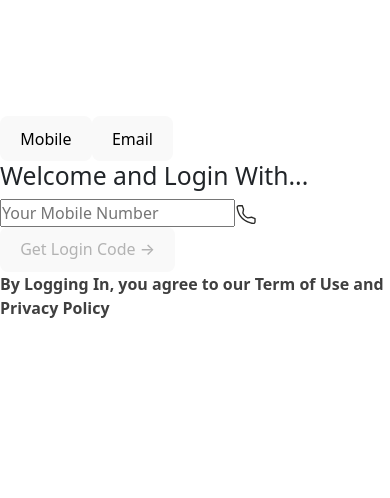
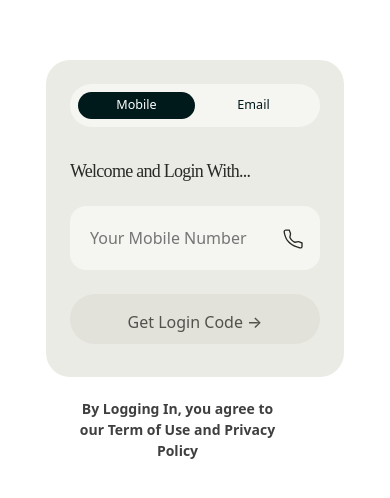
Before and after one commit to sirrotich/my.matx.africa, a React (Vite) app: page /login in a window 390 px wide. Shown: the part 204-702 px from the top of the page. Built offline with nearby package versions, Linux system fonts and the light colour scheme.

Commit message:
Update Login.css

```diff
--- a/src/styles/Login.css
+++ b/src/styles/Login.css
@@ -1,129 +1,157 @@
-* {
-    margin: 0;
-    padding: 0;
-    box-sizing: border-box;
-}
-
-html, body {
-    height: 100%; /* Ensures full height of the page */
-    background-color: #fff; /* White background for the whole page */
-    font-family: 'Bai Jamjuree'; /* Set font */
-}
-
-body {
+.login-page {
     display: flex;
     justify-content: center;
     align-items: center;
-}
+    /* min-height: 100vh; */
+    background-color: white;
+    width: 100%;
+    border: 2px solid var(--Colors-Brand-Primary-100, #004A4C);
+    border-radius: 20px; /* Optional: For rounded corners */
+    padding: 15px; /* Optional: Add padding inside the border */
+    width: 360px;
+    height: 639px;
+    border: 2px 0px 0px 0px;
+    opacity: 0px;
+  }
 
-.login-page {
+  .form-container {
+    width: 400px;
+    padding: 32px;
+    background: var(--surface-surface-neutral-2, #EBEBE6);
+    border-radius: 24px;
+    display: flex;
+    flex-direction: column;
+    gap: 24px;
+    height: 317px;
+    margin-top: -100px;
+  }
+
+  .toggle-container {
+    display: flex;
+    background: #F5F5F2;
+    border-radius: 360px;
+    padding: 8px;
+    margin-bottom: 8px;
+    height: 43px;
+  }
+
+  .toggle-btn {
     display: flex;
     justify-content: center;
-    align-items: flex-start; /* Slightly top-centered */
-    margin-top: -60%; /* Push the form slightly towards the top */
-    overflow: hidden;
+    align-items: center;
+    flex: 1;
+    padding: 8px 16px;
+    border: none;
+    background: none;
+    border-radius: 360px;
+    cursor: pointer;
+    font-size: 12.6px;
+    color: #00191A;
+    transition: all 0.3s ease;
+  }
 
-}
 
-.login-form-container {
-    width: 480px;
-    height: auto; /* Hug content */
-    padding: 32px; /* Spacing around the form */
-    background-color: #EBEBE6; /* Subtle background for the form */
-    border-radius: 32px; /* Smooth, rounded corners */
-    text-align: left; /* Align text to the left */
-    gap: 16px; /* Adjust gap between items */
-    display: flex;
-    flex-direction: column;
-    align-items: flex-start; /* Align items to the start (left) */
+  .toggle-btn.active {
+    background: var(--surface-surface-primary-120, #00191A);
+    color: white;
+  }
 
-}
+  .welcome-text {
+    font-family: Bai Jamjuree;
+    font-size: 17.99px;
+    font-weight: 500;
+    line-height: 25.19px;
+    letter-spacing: -0.04em;
+    text-align: left;
+    text-underline-position: from-font;
+    text-decoration-skip-ink: none;
+    color: var(--text-text-neutral-9, #292927);
+    width: 200px;
+    height: 25px;
+    gap: 0px;
+    opacity: var(--TextText-Opacity75);
 
-/* Title */
-.login-title {
-    width: 100%; /* Make it full width */
-    font-size: 24px;
-    font-weight: bold;
-    margin-bottom: 8px; /* Reduced spacing */
-    color: #000; /* Change to black for better contrast */
-}
 
-/* Email Label */
-.email-label {
-    width: 100%; /* Make it full width */
-    opacity: 0.75;
-    font-size: 14px;
-    color:#000; /* Gray color for better visibility */
-    margin-bottom: 8px; /* Reduced spacing */
-    font-weight: 500;
-}
 
-/* Email Input Container */
-.email-input-container {
+  }
+
+  .input-container {
     position: relative;
-    width: 416px;
-    margin-bottom: 16px; /* Adjusted margin for closer spacing */
-}
+    width: 100%;
+    background: #F5F5F2;
+    border-radius: 16px;
+    padding: 4px;
+    margin-top: -10px;
+  }
 
-.email-input-container input {
+  .input-container input {
     width: 100%;
-    height: 56px;
     padding: 16px;
-    border-radius: 16px;
-    background: #fafaf9;
-    border: 2px solid transparent; /* Initial border color */
-    border-image-source: linear-gradient(0deg, var(--Colors-Semantic-Info-Focus, #53D5FF), var(--Colors-Semantic-Info-Focus, #53D5FF)),
-      linear-gradient(0deg, rgba(0, 0, 0, 0.2), rgba(0, 0, 0, 0.2)); /* Updated border style */
-    border-image-slice: 1; /* Ensure border image is visible */
-    font-size: 14px;
+    border: none;
+    background: transparent;
+    font-size: 16px;
+    color: #292927;
     outline: none;
-    color: black; /* Text color when typed */
-}
+  }
 
-.email-input-container input:focus {
-    outline: none; /* Remove default outline */
-    border-color: #53D5FF; /* Change border color on focus */
-}
-
-/* Email icon */
-.email-input-container .email-icon {
+  .input-container .icon {
     position: absolute;
     right: 16px;
     top: 50%;
     transform: translateY(-50%);
-    pointer-events: none;
-}
+  }
 
+  .login-btn {
+    width: 100%;
+    padding: 16px;
+    background: #004A4C;
+    color: white;
+    border: none;
+    border-radius: 360px;
+    font-size: 16px;
+    height: 50px;
+    cursor: pointer;
+    transition: background 0.3s ease;
+  }
 
-/* Send Code Button */
-.send-code-button {
-    width: 305px; /* Fixed width */
-    height: 56px; /* Fixed height */
-    padding: 16px 24px; /* Adjust padding */
-    gap: 12px; /* Space between icon and text */
-    border-radius: 360px; /* Fully rounded */
-    opacity: 1; /* Set opacity to 1 for visibility */
-    background: rgba(0, 74, 76, 1); /* Background color */
-    display: flex; /* Ensure flex properties for centering */
-    justify-content: center; /* Center content horizontally */
-    align-items: center; /* Center content vertically */
-    margin: 4px auto; /* Center the button and give some space above and below */
-}
+  .login-btn.disabled {
+    background: #E2E1DA;
+    color: #52524D;
+    cursor: not-allowed;
+  }
 
-.send-code-button:hover {
-    background-color: #083f34; /* Darker shade on hover */
-}
+  .terms-text {
+    text-align: center;
+    font-size: 14px;
+    color: #292927;
+    width: 215px;
+    height: 23px;
+    gap: 0px;
+    opacity: var(--TextText-Opacity75);
+    margin-top: 30px;
+    opacity: 0.75;
 
-/* Disabled Button */
-.send-code-button.disabled {
-    background: rgba(226, 225, 218, 1);
-    cursor: not-allowed; /* Prevent hovering */
-    color: rgba(82, 82, 77, 1);
-}
+  }
+  .terms-text-terms {
+    text-align: center;
+    font-size: 14px;
+    color: #292927;
+    width: 215px;
+    height: 23px;
+    gap: 0px;
+    opacity: var(--TextText-Opacity75);
+    margin-top: 30px;
+    opacity: 0.75;
 
-.send-code-button.disabled:hover {
-    background: rgba(226, 225, 218, 1);
-}
+  }
+
+  @media (max-width: 520px) {
+    .form-container {
+      width: 100%;
+      margin: 16px;
+      padding: 24px;
+    }
+  }
 
 /* Media Queries for Responsiveness */
 @media (max-width: 1024px) {
@@ -173,4 +201,7 @@ width: 350px; }
     .send-code-button {
         height: 50px; /* Adjust button height */
     }
+    .login-page {
+        border: none;
+    }
 }
```
